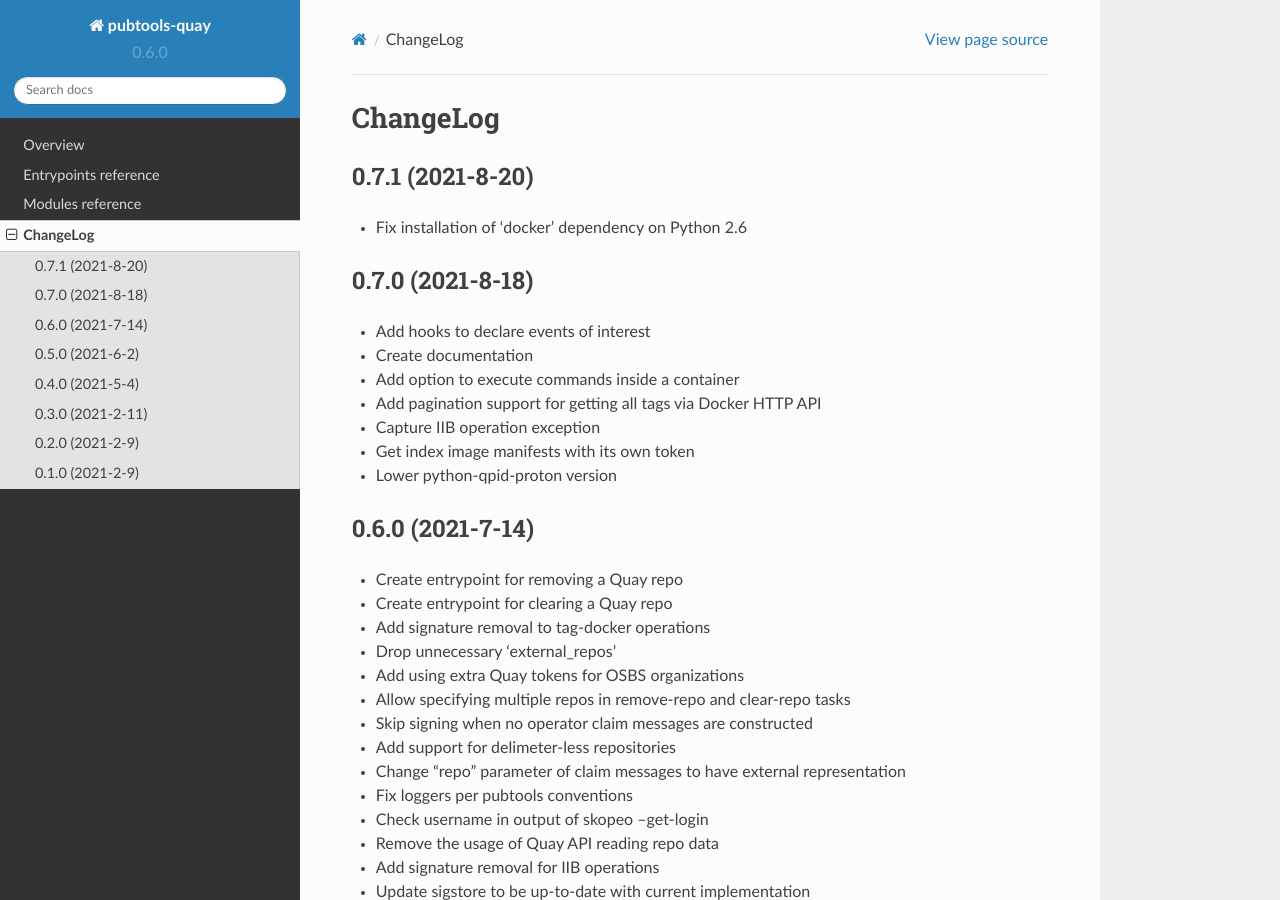
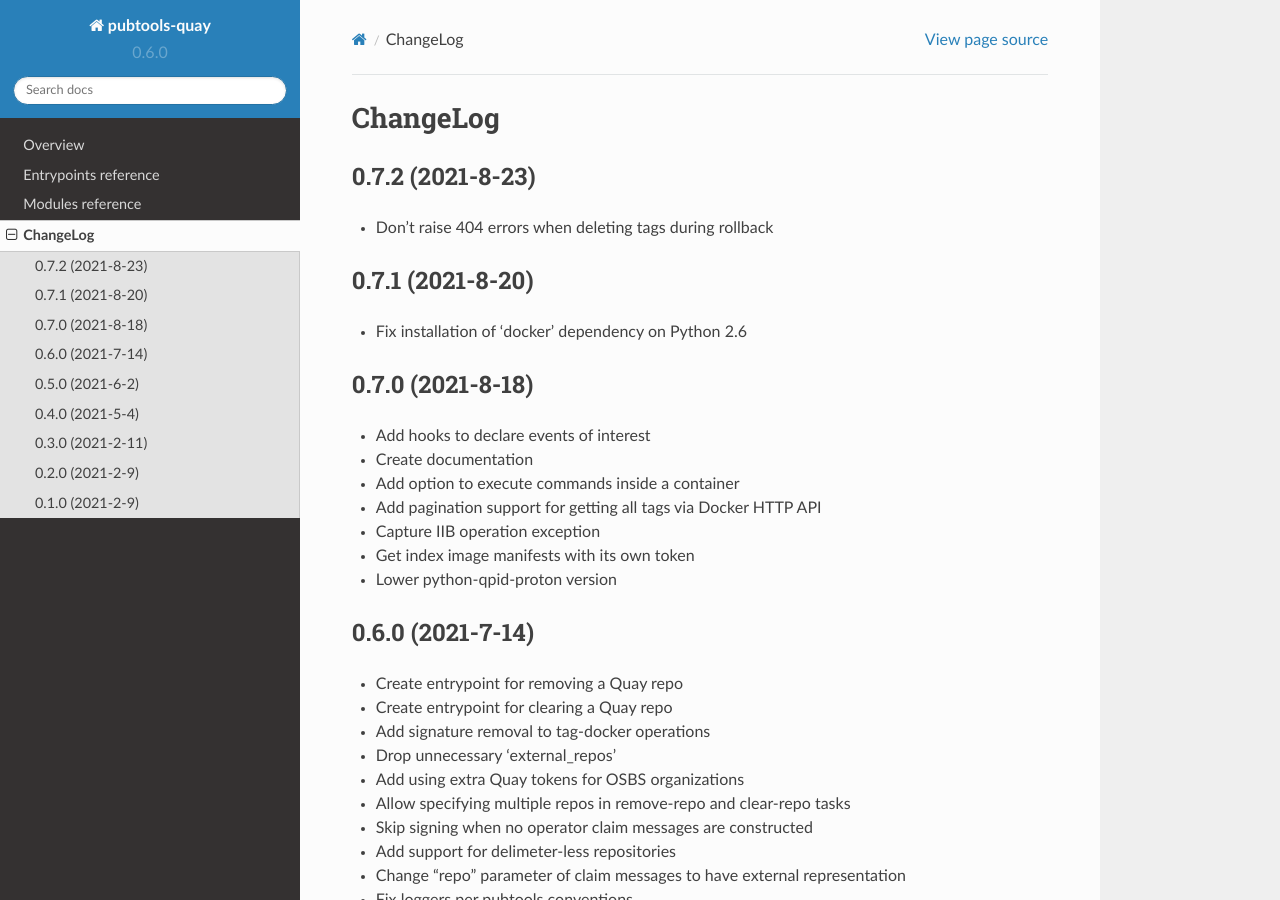
Before and after one commit to release-engineering/pubtools-quay, a Sphinx documentation site: the page built from docs/source/CHANGELOG.rst, in a window 1280 px wide and 900 px high. Built offline with Sphinx 7.4.7 and the Read the Docs theme 2.0.0, drawn with Linux system fonts in a browser that asks for light colours.

Commit message:
Prepare release v0.7.2

```diff
--- a/docs/source/CHANGELOG.rst
+++ b/docs/source/CHANGELOG.rst
@@ -1,5 +1,10 @@
 ChangeLog
 =========
+
+0.7.2 (2021-8-23)
+------------------
+
+* Don't raise 404 errors when deleting tags during rollback
 
 0.7.1 (2021-8-20)
 ------------------
--- a/setup.py
+++ b/setup.py
@@ -120,7 +120,7 @@
 
 setup(
     name="pubtools-quay",
-    version="0.7.1",
+    version="0.7.2",
     description="Pubtools-quay",
     long_description=long_description,
     long_description_content_type='text/x-rst',
```
